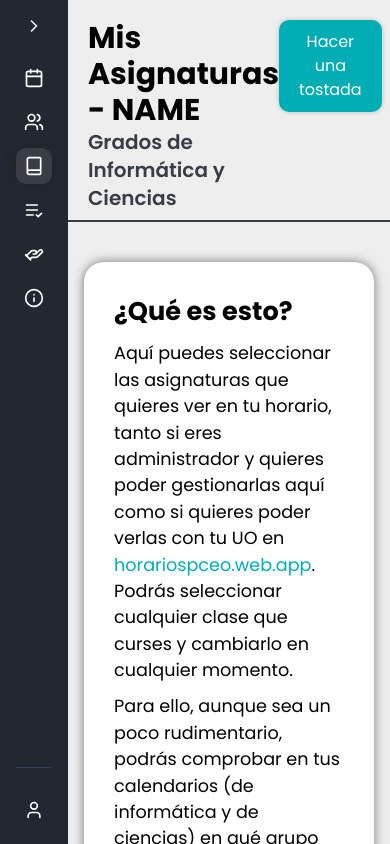
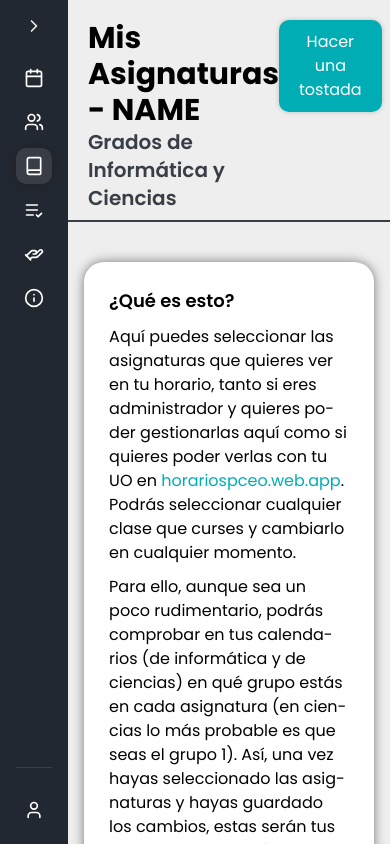
Before and after one commit to Mendana/horariosPceo-AdminPanel, a React (Vite) app: page /mySubjects in a window 390 px wide. Built offline with nearby package versions, Linux system fonts and the light colour scheme; no server answers; sample sign-in values are in the browser's storage.

Commit message:
Mejora el diseño y la responsividad de la página de Mis Asignaturas

```diff
--- a/src/components/SubjectGroupSelectorList.jsx
+++ b/src/components/SubjectGroupSelectorList.jsx
@@ -47,9 +47,9 @@ export const SubjectGroupSelectorList = forwardRef(({ fetchData }, ref) => {
 
   return (
     <section className="w-full">
-      <h2 className="text-xl font-semibold mb-4">Selecciona tus grupos</h2>
+      <h2 className="text-lg md:text-xl font-semibold mb-4">Selecciona tus grupos</h2>
 
-      <div className="mb-4 flex flex-row items-center justify-start gap-4">
+      <div className="flex flex-col md:flex-row items-center justify-start mb-4 gap-4">
         <div>
           <input
             type="text"
--- a/src/pages/MySubjects.jsx
+++ b/src/pages/MySubjects.jsx
@@ -1,6 +1,6 @@
 import { useRef } from "react";
 import { HeaderNav } from "../components/HeaderNav.jsx";
-import "../styles/aboutUs.css";
+import "../styles/mySubjects.css";
 import { SubjectGroupSelectorList } from "../components/SubjectGroupSelectorList.jsx";
 import { toast } from "react-hot-toast";
 
@@ -20,28 +20,28 @@ export function MySubjects() {
   return (
     <div>
       <HeaderNav title={`Mis Asignaturas - ${getUserName()}`} />
-      <div className="flex flex-col items-center pt-10 gap-10">
-        <article className="about-div">
-          <h2>¿Qué es esto?</h2>
-          <p className="main-text">
+      <div className="flex flex-col items-center pt-10  gap-5 md:gap-10">
+        <article className="info-div">
+          <h2 className="text-lg md:text-xl">¿Qué es esto?</h2>
+          <p className="main-text text-base md:text-lg">
             Aquí puedes seleccionar las asignaturas que quieres ver en tu horario, tanto si eres administrador y quieres poder gestionarlas aquí como si quieres poder verlas con tu UO en <a href="https://horariospceo.web.app" target="_blank" rel="noopener noreferrer" className="text-[var(--main-blue)]">horariospceo.web.app</a>. Podrás seleccionar cualquier clase que curses y cambiarlo en cualquier momento.
           </p>
-          <p className="main-text">
+          <p className="main-text text-base md:text-lg">
             Para ello, aunque sea un poco rudimentario, podrás comprobar en tus calendarios (de informática y de ciencias) en qué grupo estás en cada asignatura (en ciencias lo más probable es que seas el grupo 1). Así, una vez hayas seleccionado las asignaturas y hayas guardado los cambios, estas serán tus asignaturas por defecto y podrás verlas en tu horario.
           </p>
         </article>
 
-        <article className="about-div">
-          <h2>Copiar distribuciones</h2>
-          <p className="main-text">
+        <article className="info-div">
+          <h2 className="text-lg md:text-xl">Copiar distribuciones</h2>
+          <p className="main-text text-base md:text-lg">
             Si todo esto te parece un poco complicado (o más bien un rollo), puedes ir a la sección de <a href="/users" className="text-[var(--main-blue)]">usuarios</a> y copiar las distribuciones de asignaturas de otros usuarios. Esto te copiará su distribución de asignaturas y podrás verlas o modificarlas como quieras.
           </p>
-          <p className="main-text">
+          <p className="main-text text-base md:text-lg">
             Revisa si quieres las asignaturas de otro usuario a través del <a href="https://horariospceo.web.app" target="_blank" rel="noopener noreferrer" className="text-[var(--main-blue)]">visualizador de horarios</a> antes de copiarlas para comprobar que son las que quieres. También, puedes usarlo como base para crear tu propia distribución de asignaturas ya que podrás seguir modificándolas después de copiarlas.
           </p>
         </article>
 
-        <article className="about-div w-full mb-10">
+        <article className="info-div w-full mb-10">
           <SubjectGroupSelectorList
             ref={selectorRef}
             fetchData={async () => {
--- /dev/null
+++ b/src/styles/mySubjects.css
@@ -0,0 +1,25 @@
+.info-div {
+    background-color: white;
+    border-radius: 20px;
+    box-shadow: 0 0px 11px rgba(0, 0, 0, 0.5);
+    padding: 25px;
+    width: 90%;
+}
+
+.info-div h2 {
+    font-weight: 600;
+    padding-bottom: 10px;
+}
+
+.info-div .main-text {
+    line-height: 1.5;
+    padding-bottom: 10px;
+    hyphens: auto;
+}
+
+
+@media (min-width: 768px) {
+    .info-div h2 {
+        font-weight: 700;
+    }
+}
```
